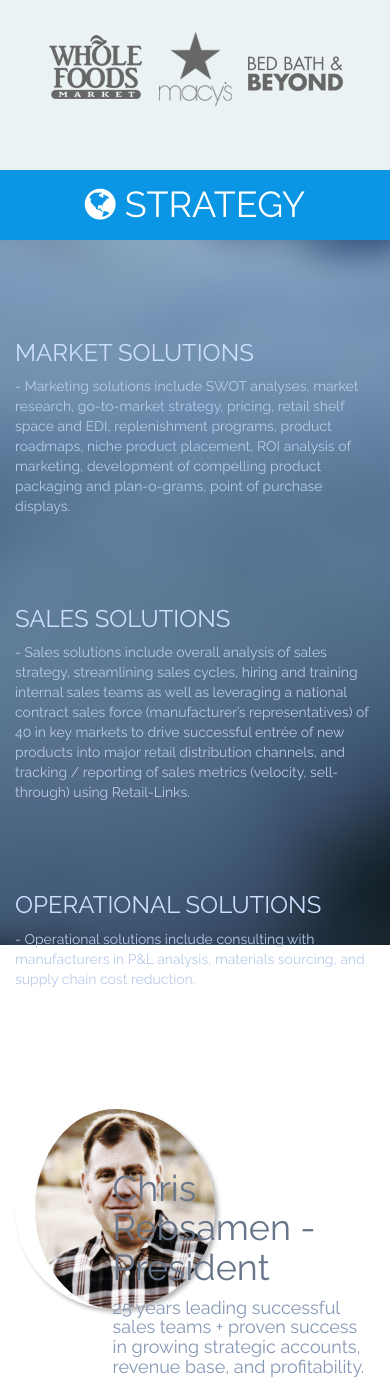
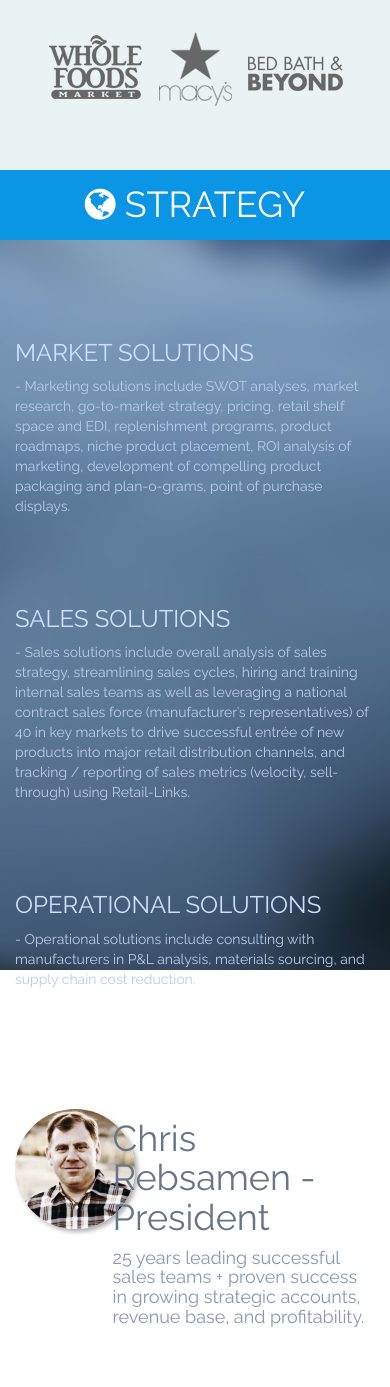
Before and after one commit to Exogenist/Jupiter-Marketing-Website, a PHP site: page / in a window 390 px wide. Shown: the part 2046-3433 px from the top of the page. After the commit the page ends 3373 px from the top, so only its background shows below. Run offline with PHP 8.4, Linux system fonts and the light colour scheme; some libraries are stand-ins or nearby versions.

Commit message:
testimonial

```diff
--- a/main.css
+++ b/main.css
@@ -245,10 +245,9 @@ body {
     }
 
     .title {
-    font-size: 4.4rem;
+        font-size: 4.4rem;
+    }
 }
-}
-
 
 /*
 @media only screen and (max-width: 400) {
@@ -264,7 +263,6 @@ body {
 }
 .section-title2 {
     padding-top: 60px;
-
     color: #677589;
 }
 .hr-adj {
@@ -327,13 +325,24 @@ body {
     width: 200px;
     margin-top: 20px;
     margin-bottom: 20px;
-    padding-left: 20px;
     box-shadow: 3px 3px 4px rgba(0, 0, 0, .3);
+}
+@media (max-width: 992px) {
+    .circle-adj {
+        height: 120px;
+        width: 120pX;
+        margin-top: 20px;
+    }
+
+    .section-title2 {
+        padding-top: 10px;
+    }
 }
 @media screen and (max-width: 1000px) and (min-width: 600px) {
     .header {
         background-image: url("img/headerjupiteripad.jpg");
     }
+
     .section-3 {
         background-image: url("img/dipeshipad.jpg");
     }
@@ -342,6 +351,7 @@ body {
     .header {
         background-image: url("img/headerjupiterphone.jpg");
     }
+
     .section-3 {
         background-image: url("img/dipeshiphone.jpg");
     }
@@ -350,6 +360,7 @@ body {
     .header {
         background-image: url("img/headerjupitersm.jpg");
     }
+
     .section-3 {
         background-image: url("img/dipeshsm.jpg");
     }
```
